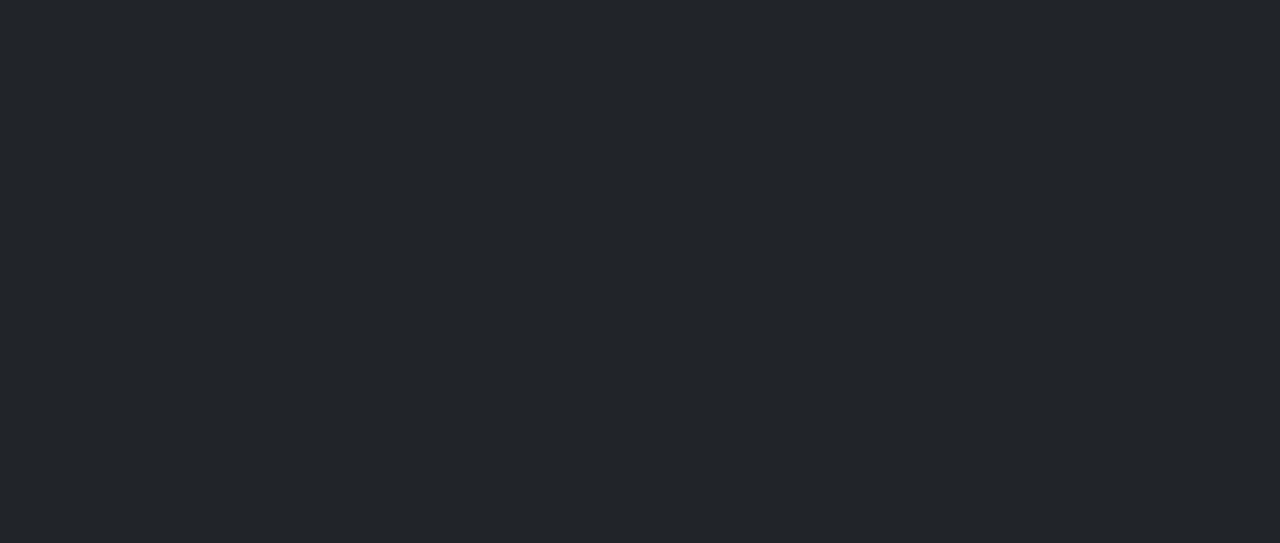
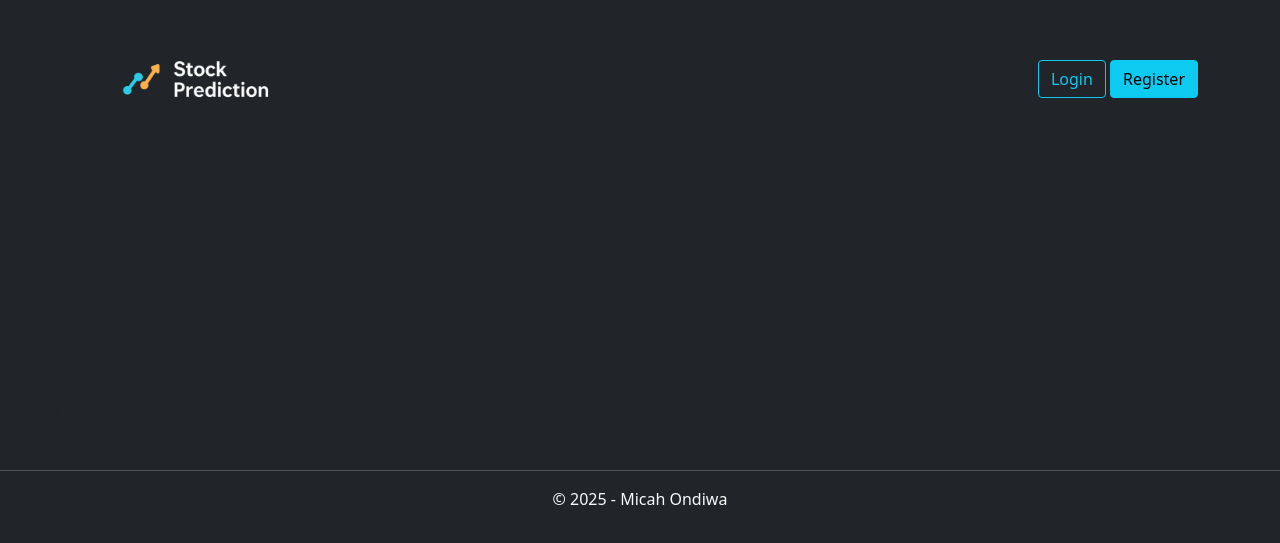
Before and after one commit to micahondiwa/stock-prediction-portal, a React (Vite) app in the folder frontend-react/: page /register in a window 1280 px wide. Shown: the part 241-784 px from the top of the page. Built offline with nearby package versions, Linux system fonts and the light colour scheme.

Commit message:
React routes

```diff
--- a/frontend-react/src/App.jsx
+++ b/frontend-react/src/App.jsx
@@ -4,16 +4,20 @@ import './assets/css/style.css'
 import Main from './components/Main'
 import { BrowserRouter, Routes, Route } from 'react-router-dom'
 import Register from './components/Register'
+import Header from './components/Header'
+import Footer from './components/Footer'
 
 function App() {
 
   return (
     <>
       <BrowserRouter>
+        <Header />
         <Routes>
           <Route path='/' element={<Main />} />
           <Route path='/register' element={<Register />} />
         </Routes>
+        <Footer />
       </BrowserRouter>
     </>
   )
--- a/frontend-react/src/components/Main.jsx
+++ b/frontend-react/src/components/Main.jsx
@@ -6,7 +6,6 @@ import Footer from './Footer'
 const Main = () => {
     return (
         <>
-            <Header />
             <div className='container'>
                 <div className='p-5 text-center bg-light-dark rounded'>
                     <h1 className='text-light'>STOCK PREDICTION WITH NEURAL NETWORKS & LLMS</h1>
@@ -14,7 +13,6 @@ const Main = () => {
                     <Button text="Login" class='btn-outline-info' />
                 </div>
             </div>
-            <Footer />
         </>
     )
 }
```
